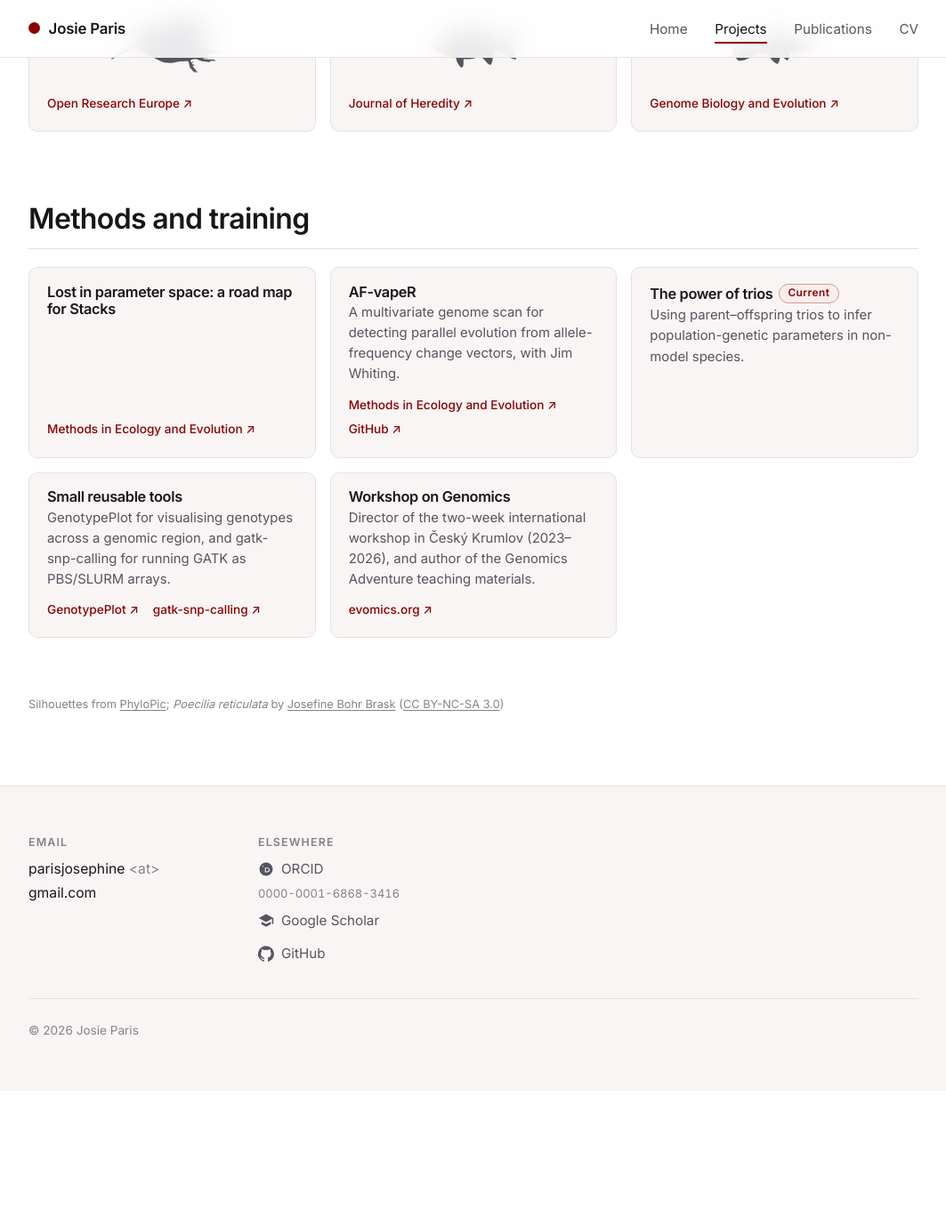
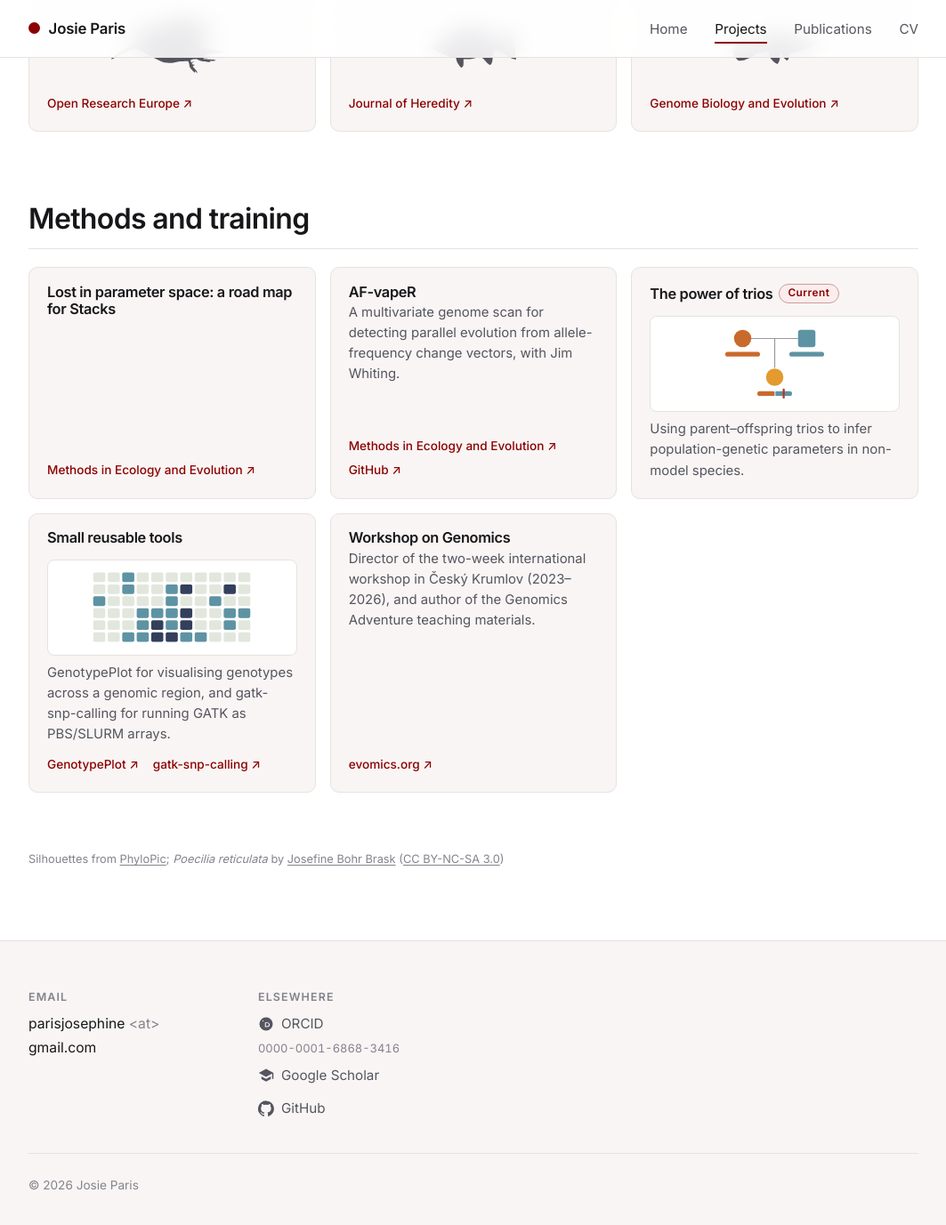
Before and after one commit to josieparis/josieparis.github.io, a Jekyll site: the page built from projects.html, in a window 1280 px wide and 1400 px high, scrolled down 3740 px. Shown: the top 1377 px of the window at 89% size, without its empty margins (108-1171 px from the left). Built offline with Jekyll 4.4.1, drawn with Linux system fonts in a browser that asks for light colours; before the commit the page ends 4966 px from its top, so only the background shows below that.

Commit message:
Projects: image slot on cards; trios and genotype-plot illustrations for the methods theme
Stacks, AF-vapeR and Workshop on Genomics cards are wired to image files
still to be added; the template skips a figure whose file is absent.

Co-Authored-By: Claude Opus 5 <noreply@anthropic.com>

```diff
--- a/assets/css/main.css
+++ b/assets/css/main.css
@@ -321,6 +321,13 @@ main { min-height: 60vh; padding-bottom: 5rem; }
           mask: var(--sil) center / contain no-repeat;
 }
 .system--link:hover .system__sil { background-color: var(--accent-ink); }
+.system__figure {
+  flex: 0 0 auto; height: 108px; margin: .75rem 0 .5rem;
+  display: flex; align-items: center; justify-content: center;
+  background: #fff; border: 1px solid var(--line); border-radius: 8px; padding: 8px;
+}
+.system__figure img { max-width: 100%; max-height: 100%; width: auto; height: auto; object-fit: contain; }
+.system__figure--logo img { max-height: 60%; }
 .system__papers { list-style: none; margin: 0; padding: .6rem 0 0; border-top: 1px solid var(--line); flex: 1; }
 .system__papers li { font-size: .84rem; line-height: 1.45; padding: .45rem 0; border-bottom: 1px solid var(--line); }
 .system__papers li:last-child { border-bottom: 0; padding-bottom: 0; }
--- a/projects.html
+++ b/projects.html
@@ -38,6 +38,13 @@ permalink: /projects/
       {%- endif -%}
         <h3 class="system__title">{{ s.title }}{% if s.current %} <span class="pill pill--current">Current</span>{% endif %}</h3>
         {%- if s.species %}<p class="system__species">{{ s.species }}</p>{% endif -%}
+        {%- assign image_path = s.image | prepend: '/assets/img/' -%}
+        {%- assign image_file = site.static_files | where: "path", image_path | first -%}
+        {%- if s.image and image_file -%}
+        <div class="system__figure{% if s.image_fit == 'logo' %} system__figure--logo{% endif %}">
+          <img src="{{ s.image | prepend: '/assets/img/' | relative_url }}" alt="{{ s.image_alt | default: s.title }}" loading="lazy">
+        </div>
+        {%- endif -%}
         {%- if s.silhouette -%}
         <div class="system__sil" role="img" aria-label="Silhouette of {{ s.silhouette_of | default: s.title }}"
              style="--sil: url('{{ s.silhouette | prepend: '/assets/img/phylopic/' | relative_url }}'){% if s.silhouette_scale %}; --sil-scale: {{ s.silhouette_scale }}{% endif %}"></div>
```
Also changed, not shown: _data/themes.yml (+13 -0 lines), assets/img/methods/genotype-plot.svg (added), assets/img/methods/trios.svg (added).
